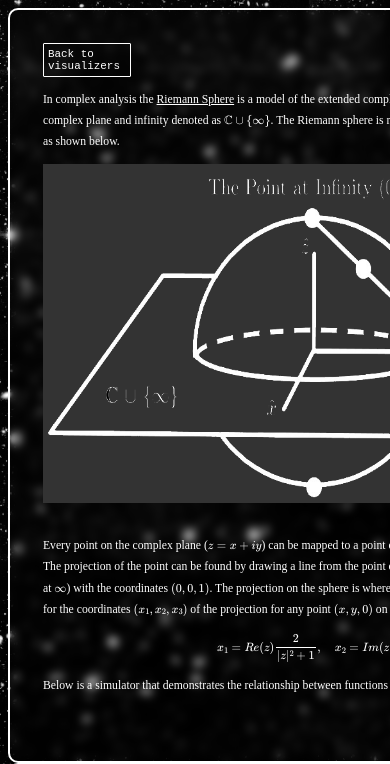
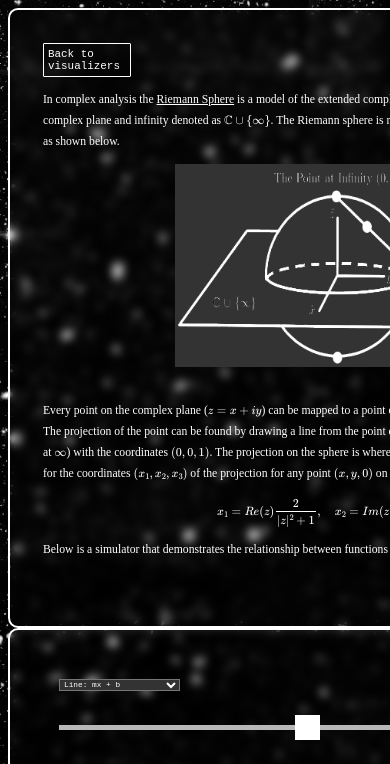
Before and after one commit to amanuelanteneh/website, a Flask app: page /Riemann-Sphere in a window 390 px wide; the page is wider, and only the part inside the window is pictured. Shown: the top 764 px of that part. Run offline with Flask 2, Linux system fonts and the light colour scheme; some libraries are stand-ins or nearby versions.

Commit message:
img widths

```diff
--- a/templates/annealing.html
+++ b/templates/annealing.html
@@ -95,7 +95,7 @@ a {
 @media (max-width: 850px) { /* media query's come after the stuff you're changing
                                 has been given css properties */
     img {
-        width: 100%;
+        width: 60%;
         margin-left: auto;
         margin-right: auto;
         display:block;
--- a/templates/doublePendulum.html
+++ b/templates/doublePendulum.html
@@ -87,7 +87,7 @@ a {
 @media (max-width: 850px) { /* media query's come after the stuff you're changing
                                 has been given css properties */
     img {
-        width: 100%;
+        width: 60%;
         margin-left: auto;
         margin-right: auto;
         display:block;
--- a/templates/particleInBox.html
+++ b/templates/particleInBox.html
@@ -134,7 +134,7 @@ a {
 @media (max-width: 850px) { /* media query's come after the stuff you're changing
                                 has been given css properties */
     img {
-        width: 85%;
+        width: 60%;
         margin-left: auto;
         margin-right: auto;
         display:block;
--- a/templates/riemannSphere.html
+++ b/templates/riemannSphere.html
@@ -120,7 +120,7 @@ a {
 @media (max-width: 850px) { /* media query's come after the stuff you're changing
                                 has been given css properties */
     img {
-        width: 100%;
+        width: 60%;
         margin-left: auto;
         margin-right: auto;
         display:block;
--- a/templates/simplePendulum.html
+++ b/templates/simplePendulum.html
@@ -129,7 +129,7 @@ svg {
 @media (max-width: 850px) { /* media query's come after the stuff you're changing
                                 has been given css properties */
     img {
-        width: 100%;
+        width: 60%;
         margin-left: auto;
         margin-right: auto;
         display:block;
```
